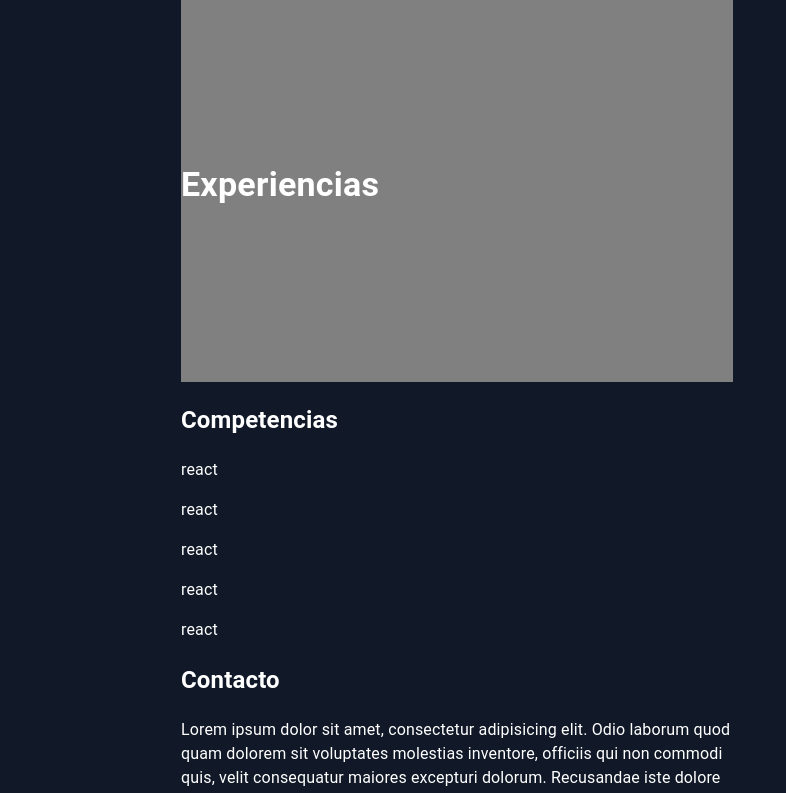
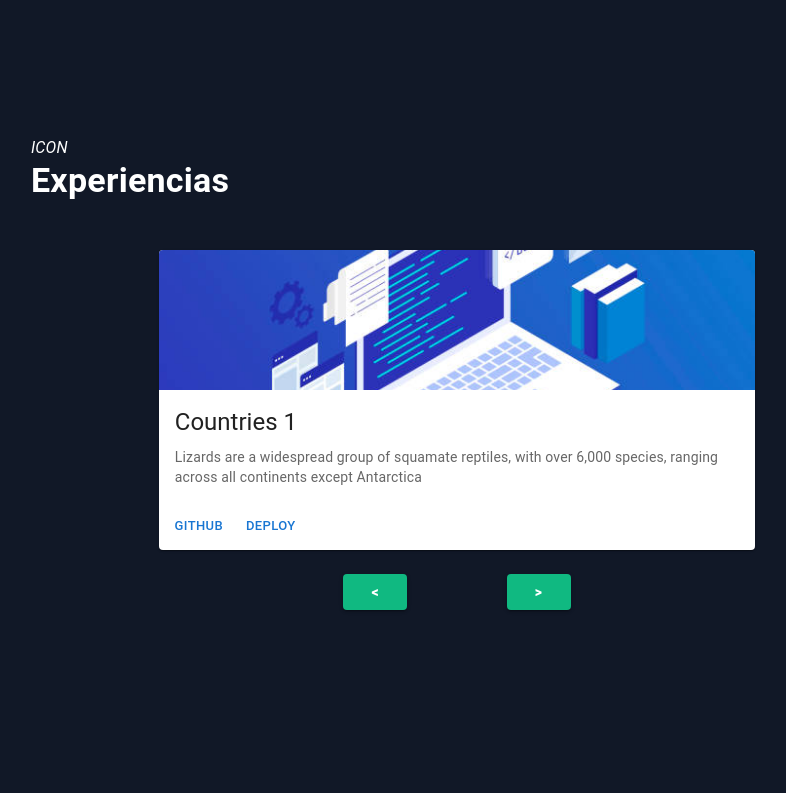
Before and after one commit to tomasflores24/cv, a React app: page / in a window 1280 px wide. Shown: the part 780-1573 px from the top of the page, without its empty margins (183-969 px from the left). Built offline with nearby package versions, Linux system fonts and the light colour scheme; the HTML template or start-up script is replaced by a standard one.

Commit message:
adding proyects, slider

```diff
--- a/src/App.tsx
+++ b/src/App.tsx
@@ -7,6 +7,7 @@ function App() {
       <NavBar />
       <Main />
       <Footer />
+
     </div>
   );
 }
--- a/src/components/Proyects.tsx
+++ b/src/components/Proyects.tsx
@@ -1,21 +1,70 @@
-import { Title } from '../material';
-import { navName } from '../utils';
+import { useState } from 'react';
+import { SliderProyects, Title } from '../material';
+import { allProyects, navName } from '../utils';
 import Box from '@mui/material/Box';
+import { Button } from '@mui/material';
 
 export const Proyects = () => {
+  const [index, setIndex] = useState(0);
+
+  const setSlider = (index: number, next: boolean) => {
+    const lengthProyects = allProyects.length;
+    const condition = next ? index === lengthProyects - 1 : index === 0;
+
+    const newIndex = next
+      ? condition
+        ? 0
+        : index + 1
+      : condition
+      ? lengthProyects - 1
+      : index - 1;
+    setIndex(newIndex);
+  };
+
+  const prevProyect = () => setSlider(index, false);
+  const nextProyect = () => setSlider(index, true);
+
   return (
     <Box
       id={navName.Experiencias}
       component="section"
       sx={{
-        backgroundColor: 'gray',
         paddingTop: '15rem',
         paddingBottom: '10rem',
       }}
     >
+      <i>ICON</i>
+      <Title>{navName.Experiencias}</Title>
 
-      <Title>{navName.Experiencias}</Title>
-      {/* PROYECTOS JEJE */}
+      <SliderProyects data={allProyects[index]} />
+
+      <Box
+        sx={{
+          margin: 'auto',
+          width: '50%',
+          display: 'flex',
+          justifyContent: 'space-evenly',
+          color: '#10b981',
+        }}
+      >
+        <Button
+          onClick={prevProyect}
+          variant="contained"
+          color="success"
+          sx={{ fontWeight: '900', backgroundColor: '#10b981' }}
+        >
+          {'<'}
+        </Button>
+        <Button
+          onClick={nextProyect}
+          variant="contained"
+          color="success"
+          sx={{ fontWeight: '900', backgroundColor: '#10b981' }}
+        >
+          {'>'}
+        </Button>
+      </Box>
     </Box>
   );
 };
+// 10b981
--- /dev/null
+++ b/src/material/SliderProyect.tsx
@@ -0,0 +1,44 @@
+import * as React from 'react';
+import Card from '@mui/material/Card';
+import CardActions from '@mui/material/CardActions';
+import CardContent from '@mui/material/CardContent';
+import CardMedia from '@mui/material/CardMedia';
+import Button from '@mui/material/Button';
+import Typography from '@mui/material/Typography';
+import { DataProyect } from '../utils';
+
+interface Props {
+  data: DataProyect;
+}
+
+export const SliderProyects = ({ data }: Props) => {
+  const { title, image, content } = data;
+
+  return (
+    <Card
+      component="figure"
+      sx={{
+        maxWidth: '70%',
+        margin: 'auto',
+        marginTop: '3rem',
+        marginBottom: '1.5rem',
+      }}
+    >
+      <CardMedia component="img" alt="Portada" height="140" image={image} />
+      <CardContent component="figcaption">
+        <Typography gutterBottom variant="h5" component="h2">
+          {title}
+        </Typography>
+        <Typography variant="body2" color="text.secondary">
+          {content}
+        </Typography>
+      </CardContent>
+
+      <CardActions>
+        {/* falta agregar ss respectivos links */}
+        <Button size="small">GitHub</Button>
+        <Button size="small">Deploy</Button>
+      </CardActions>
+    </Card>
+  );
+};
--- a/src/material/index.ts
+++ b/src/material/index.ts
@@ -1,2 +1,4 @@
 export * from './Nav';
+export * from './SliderProyect';
 export * from './Text';
+export * from './index';
--- a/src/pages/Main.tsx
+++ b/src/pages/Main.tsx
@@ -5,7 +5,8 @@ const Main = () => {
   return (
     <Container
       className="container__main"
-      maxWidth={'sm'}
+      // maxWidth={'sm'}
+      maxWidth={'md'}
       sx={{ backgroundColor: 'inherit' }}
     >
       <Home />
--- /dev/null
+++ b/src/utils/Proyect.utils.ts
@@ -0,0 +1,38 @@
+import ann from '../assets/ann.jpg';
+
+export interface DataProyect {
+    title: string;
+    image: string;
+    content: string;
+    deploy?: string;
+    gitHub?: string;
+}
+
+export const allProyects: Array<DataProyect> = [
+  {
+    title: 'Countries 1',
+    image: ann,
+    content:
+      'Lizards are a widespread group of squamate reptiles, with over 6,000 species, ranging across all continents except Antarctica',
+    deploy: 'https',
+    gitHub: 'https',
+  },
+  {
+    title: 'Countries 2',
+    image: ann,
+    content:
+      'Lizards are a widespread group of squamate reptiles, with over 6,000 species, ranging across all continents except Antarctica',
+
+    deploy: 'https',
+    gitHub: 'https',
+  },
+  {
+    title: 'Countries 3',
+    image: ann,
+    content:
+      'Lizards are a widespread group of squamate reptiles, with over 6,000 species, ranging across all continents except Antarctica',
+
+    deploy: 'https',
+    gitHub: 'https',
+  },
+];
--- a/src/utils/index.ts
+++ b/src/utils/index.ts
@@ -1,2 +1,3 @@
+export * from './Proyect.utils';
 export * from './index';
 export * from './nav';
```
Also changed, not shown: src/material/Proyect.tsx (deleted, +0 -7 lines).
